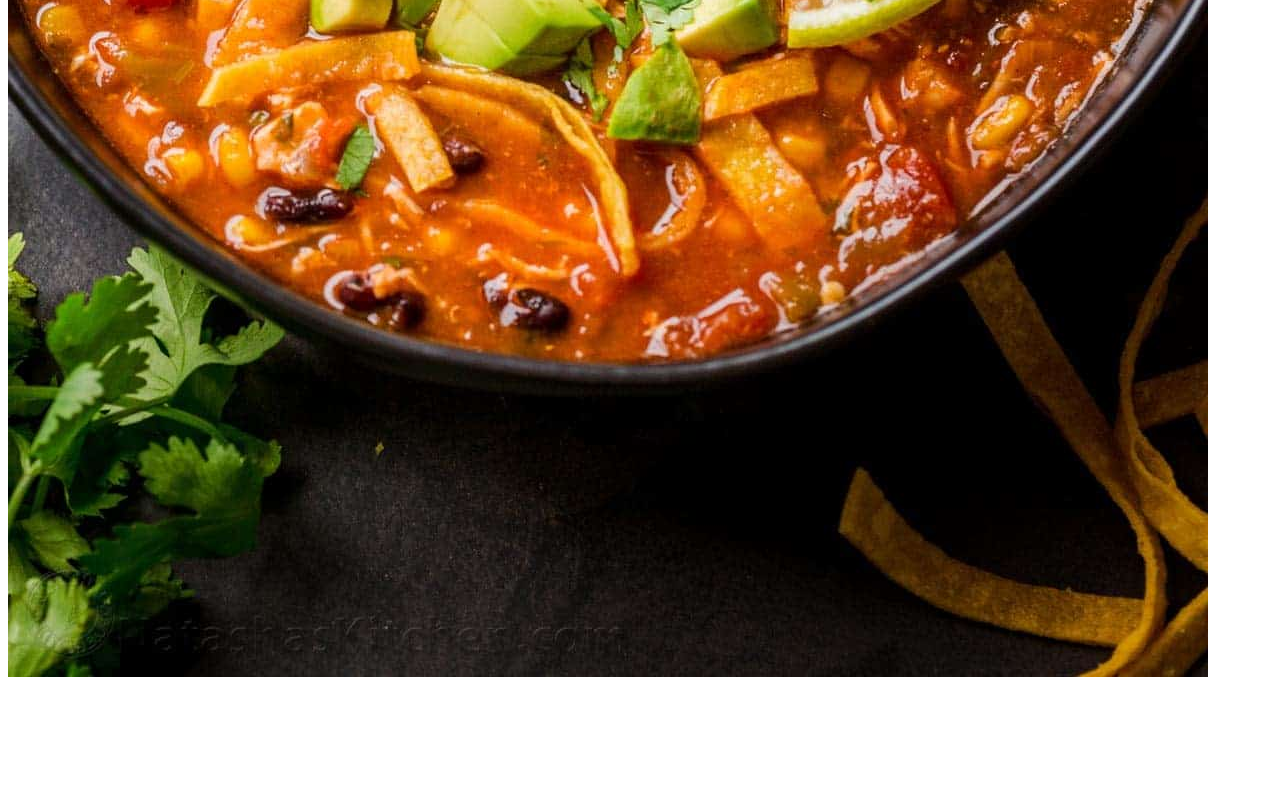
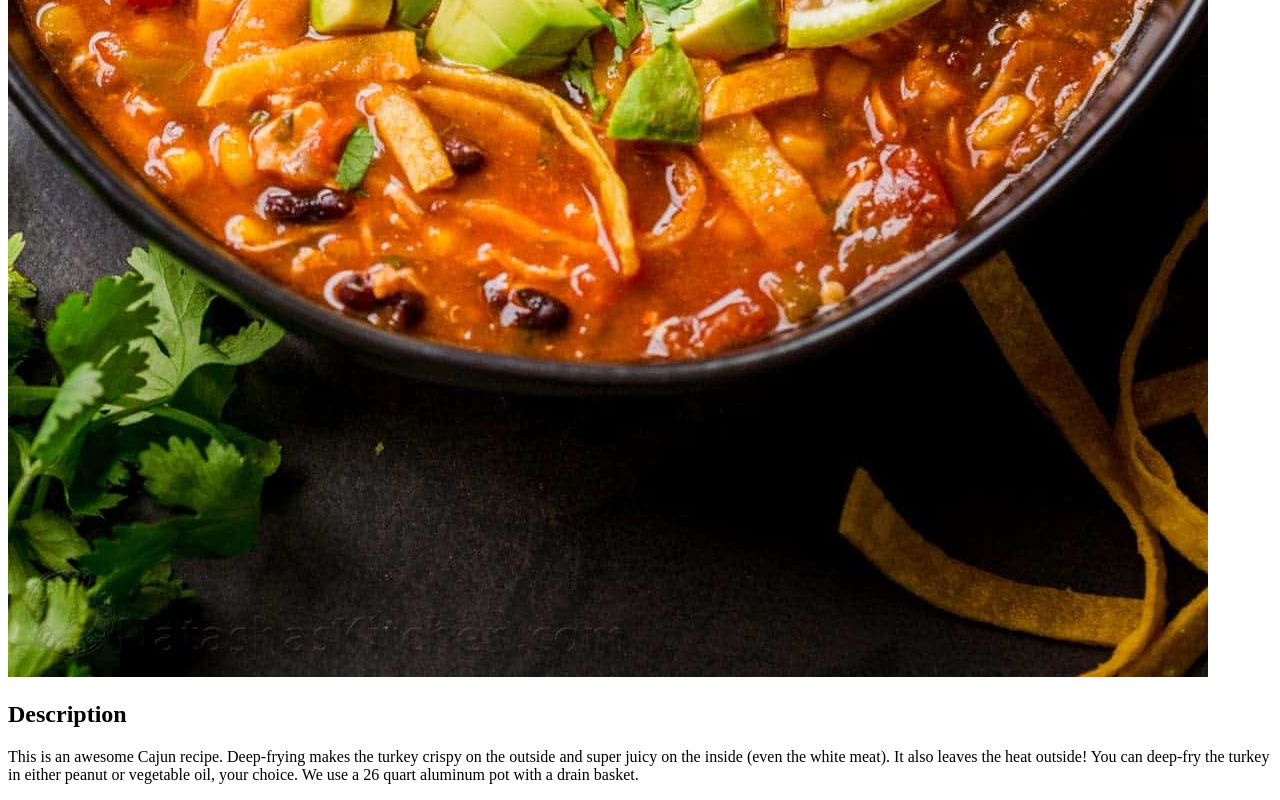
Before and after one commit to DakotaRileyMedia/odin-recipes, a plain HTML site: page recipes/deep-fried-turkey.html in a window 1280 px wide. Shown: the part 1203-2003 px from the top of the page. Before the commit the page ends 1892 px from the top, so only its background shows below. Drawn offline with Linux system fonts and the light colour scheme.

Commit message:
Add description header and paragraph to deep-fried-turkey.html

```diff
--- a/recipes/deep-fried-turkey.html
+++ b/recipes/deep-fried-turkey.html
@@ -1,6 +1,5 @@
 <!DOCTYPE html>
 <html lang="en">
-
   <head>
     <meta charset="UTF-8" />
     <title>Deep Fried Turkey</title>
@@ -9,6 +8,13 @@
   <body>
     <h1>Deep Fried Turkey</h1>
     <img src="../images/chicken-tortilla-soup.jpg" alt="Deep Fried Turkey" />
+    <h2>Description</h2>
+    <p>
+      This is an awesome Cajun recipe. Deep-frying makes the turkey crispy on
+      the outside and super juicy on the inside (even the white meat). It also
+      leaves the heat outside! You can deep-fry the turkey in either peanut or
+      vegetable oil, your choice. We use a 26 quart aluminum pot with a drain
+      basket.
+    </p>
   </body>
-
 </html>
```
Lines whose indentation alone changed are shown as unchanged.
